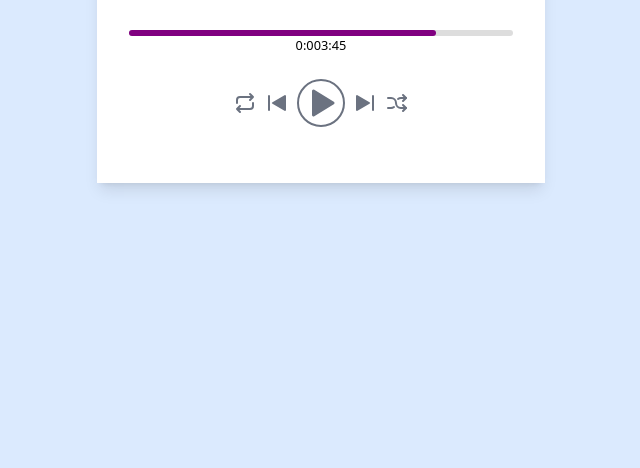
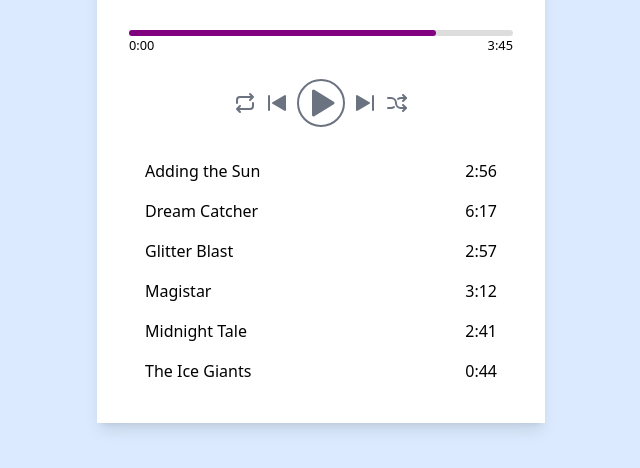
Before and after one commit to Mdowel/music-player, a plain HTML site: page index.html in a window 1280 px wide. Shown: the part 462-930 px from the top of the page, without its empty margins (319-959 px from the left). Before the commit the page ends 800 px from the top, so only its background shows below. Drawn offline with nearby package versions, Linux system fonts and the light colour scheme.

Commit message:
main layout complete

```diff
--- a/index.html
+++ b/index.html
@@ -27,27 +27,27 @@
 
         <!-- progress bar -->
         <progress class="w-full" id="progress" max="100" value="80"></progress>
-        <div class="flex justify-between ">
+        <div class="w-full flex justify-between">
             <small>0:00</small>
             <small>3:45</small>
         </div>
 
         <section class="controls flex justify-between gap-2 text-gray-500 my-6">
-            <button>
+            <button class="hover:text-gray-900">
                 <svg  xmlns="http://www.w3.org/2000/svg"  width="24"  height="24"  viewBox="0 0 24 24"  fill="none"  stroke="currentColor"  stroke-width="2"  stroke-linecap="round"  stroke-linejoin="round"  class="icon icon-tabler icons-tabler-outline icon-tabler-repeat"><path stroke="none" d="M0 0h24v24H0z" fill="none"/><path d="M4 12v-3a3 3 0 0 1 3 -3h13m-3 -3l3 3l-3 3" /><path d="M20 12v3a3 3 0 0 1 -3 3h-13m3 3l-3 -3l3 -3" /></svg>
             </button>
-            <button>
+            <button class="hover:text-gray-900">
                 <svg  xmlns="http://www.w3.org/2000/svg"  width="24"  height="24"  viewBox="0 0 24 24"  fill="currentColor"  class="icon icon-tabler icons-tabler-filled icon-tabler-player-skip-back"><path stroke="none" d="M0 0h24v24H0z" fill="none"/><path d="M19.496 4.136l-12 7a1 1 0 0 0 0 1.728l12 7a1 1 0 0 0 1.504 -.864v-14a1 1 0 0 0 -1.504 -.864z" /><path d="M4 4a1 1 0 0 1 .993 .883l.007 .117v14a1 1 0 0 1 -1.993 .117l-.007 -.117v-14a1 1 0 0 1 1 -1z" /></svg>
             </button>
-            <button class="border-2 rounded-full w-12 h-12 flex items-center justify-center border-gray-500">
+            <button class="border-2 rounded-full w-12 h-12 flex items-center justify-center border-gray-500 hover:text-gray-900">
                 <svg  xmlns="http://www.w3.org/2000/svg"  width="36"  height="36"  viewBox="0 0 24 24"  fill="currentColor"  class="icon icon-tabler icons-tabler-filled icon-tabler-player-play"><path stroke="none" d="M0 0h24v24H0z" fill="none"/><path d="M6 4v16a1 1 0 0 0 1.524 .852l13 -8a1 1 0 0 0 0 -1.704l-13 -8a1 1 0 0 0 -1.524 .852z" /></svg>
 
                 <!-- <svg  xmlns="http://www.w3.org/2000/svg"  width="24"  height="24"  viewBox="0 0 24 24"  fill="currentColor"  class="icon icon-tabler icons-tabler-filled icon-tabler-player-pause"><path stroke="none" d="M0 0h24v24H0z" fill="none"/><path d="M9 4h-2a2 2 0 0 0 -2 2v12a2 2 0 0 0 2 2h2a2 2 0 0 0 2 -2v-12a2 2 0 0 0 -2 -2z" /><path d="M17 4h-2a2 2 0 0 0 -2 2v12a2 2 0 0 0 2 2h2a2 2 0 0 0 2 -2v-12a2 2 0 0 0 -2 -2z" /></svg> -->
             </button>
-            <button>
+            <button class="hover:text-gray-900">
                 <svg  xmlns="http://www.w3.org/2000/svg"  width="24"  height="24"  viewBox="0 0 24 24"  fill="currentColor"  class="icon icon-tabler icons-tabler-filled icon-tabler-player-skip-forward"><path stroke="none" d="M0 0h24v24H0z" fill="none"/><path d="M3 5v14a1 1 0 0 0 1.504 .864l12 -7a1 1 0 0 0 0 -1.728l-12 -7a1 1 0 0 0 -1.504 .864z" /><path d="M20 4a1 1 0 0 1 .993 .883l.007 .117v14a1 1 0 0 1 -1.993 .117l-.007 -.117v-14a1 1 0 0 1 1 -1z" /></svg>
             </button>
-            <button>
+            <button class="hover:text-gray-900">
                 <svg  xmlns="http://www.w3.org/2000/svg"  width="24"  height="24"  viewBox="0 0 24 24"  fill="none"  stroke="currentColor"  stroke-width="2"  stroke-linecap="round"  stroke-linejoin="round"  class="icon icon-tabler icons-tabler-outline icon-tabler-arrows-shuffle"><path stroke="none" d="M0 0h24v24H0z" fill="none"/><path d="M18 4l3 3l-3 3" /><path d="M18 20l3 -3l-3 -3" /><path d="M3 7h3a5 5 0 0 1 5 5a5 5 0 0 0 5 5h5" /><path d="M21 7h-5a4.978 4.978 0 0 0 -3 1m-4 8a4.984 4.984 0 0 1 -3 1h-3" /></svg>
             </button>
         </section>
@@ -68,6 +68,33 @@
                 controls>
             </audio>
         </div> -->
+        <!-- track list -->
+        <div class="w-11/12">
+            <button class="w-full py-2 flex justify-between hover:font-bold">
+                Adding the Sun
+                <span>2:56</span>
+            </button>
+            <button class="w-full py-2 flex justify-between hover:font-bold">
+                Dream Catcher
+                <span>6:17</span>
+            </button>
+            <button class="w-full py-2 flex justify-between hover:font-bold">
+                Glitter Blast
+                <span>2:57</span>
+            </button>
+            <button class="w-full py-2 flex justify-between hover:font-bold">
+                Magistar
+                <span>3:12</span>
+            </button>
+            <button class="w-full py-2 flex justify-between hover:font-bold">
+                Midnight Tale
+                <span>2:41</span>
+            </button>
+            <button class="w-full py-2 flex justify-between hover:font-bold">
+                The Ice Giants
+                <span>0:44</span>
+            </button>
+        </div>
     </section>
 </body>
 </html>
```
